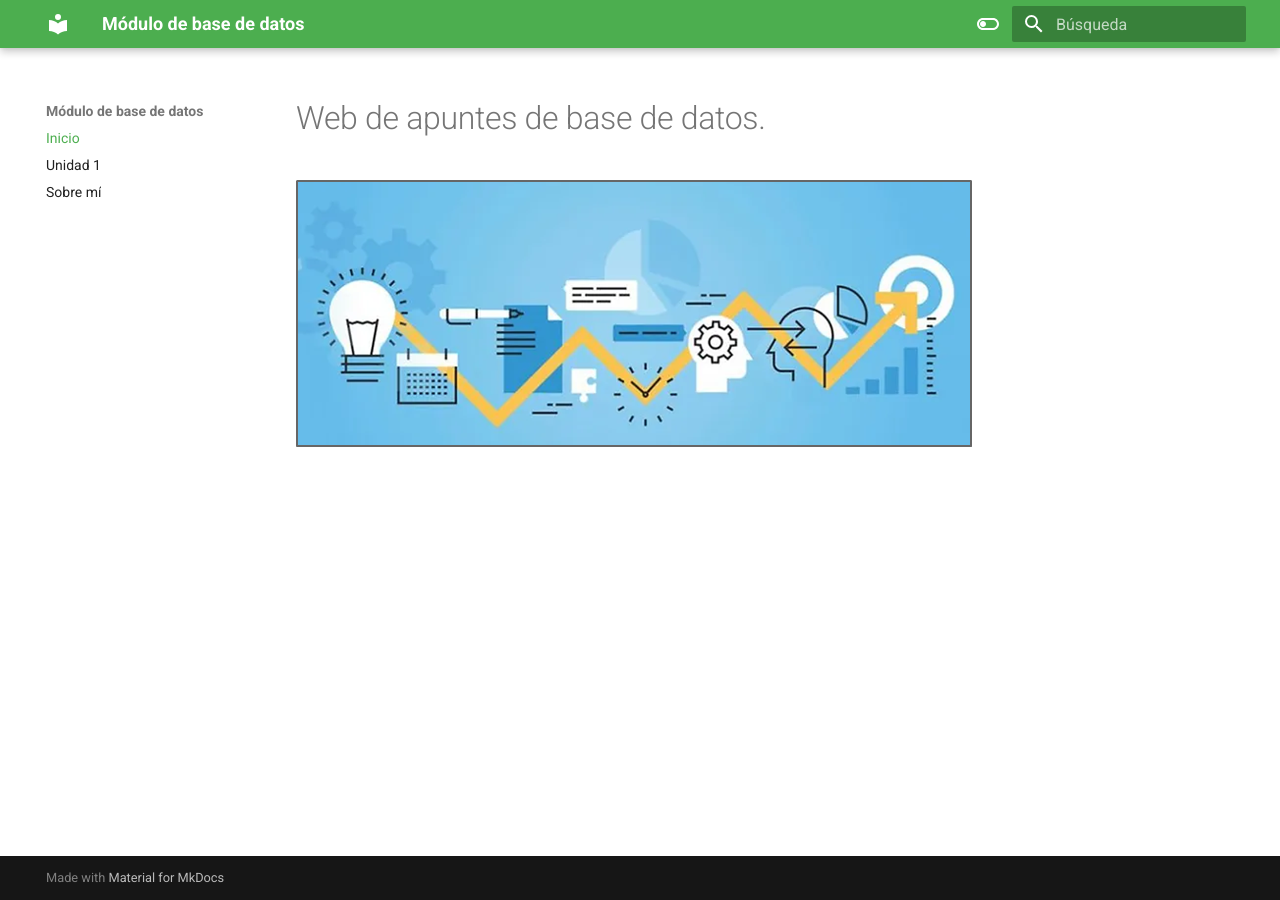
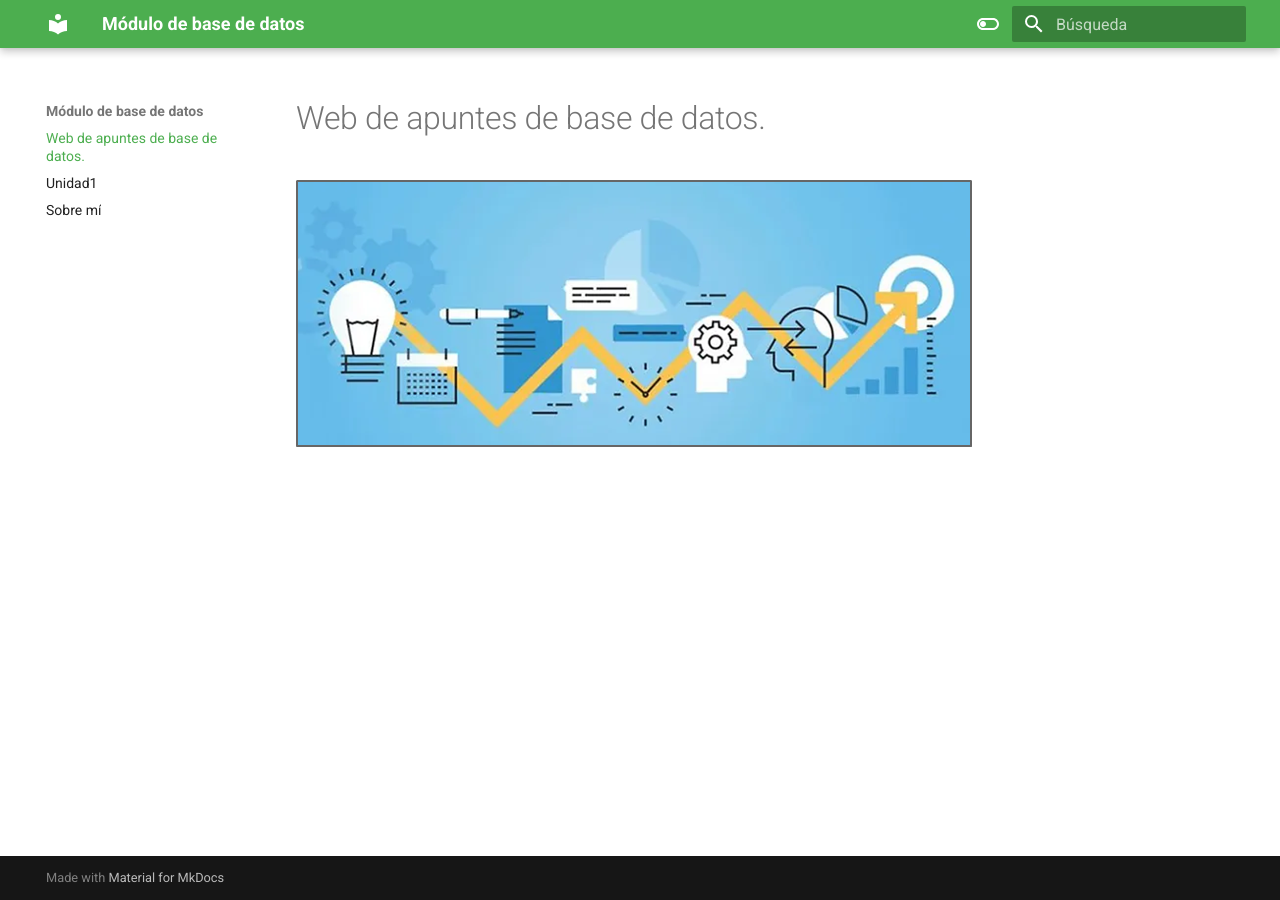
Before and after one commit to alfons83/curso-markdown, an MkDocs documentation site: the page built from md/index.md, in a window 1280 px wide. Built offline with MkDocs 1.6.1 and Material for MkDocs 9.7.7, drawn with Linux system fonts in a browser that asks for light colours; some of the changed lines change nothing that is shown.

Commit message:
Update mkdocs.yml

```diff
--- a/mkdocs.yml
+++ b/mkdocs.yml
@@ -1,9 +1,9 @@
 site_name: Módulo de base de datos
 site_url: https://alfons83.github.io/curso-markdown
-nav:
-    - Inicio: index.md
-    - Unidad 1: Unidad1.md
-    - Sobre mí: about.md
+#nav:
+#    - Inicio: index.md
+#    - Unidad 1: Unidad1.md
+#    - Sobre mí: about.md
 docs_dir: md
 site_dir: docs
 plugins:
```
